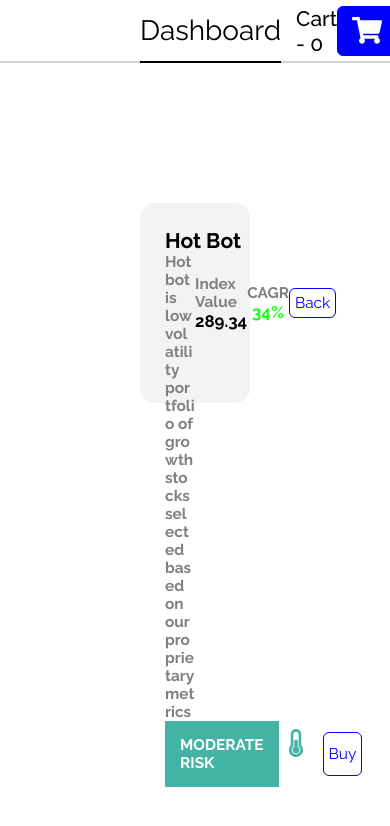
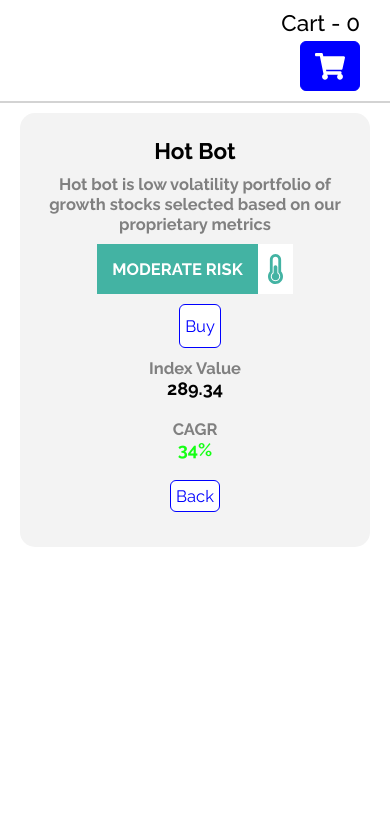
Before and after one commit to yashkuncolienker-vb/docker-miniassignment, a React (Create React App) app: page /bots-details/1 in a window 390 px wide. Shown: the top 826 px of the page. Built offline with nearby package versions, Linux system fonts and the light colour scheme.

Commit message:
000|YASH RK|Cleanup Formatting Done + Responsiveness Added

```diff
--- a/src/App.css
+++ b/src/App.css
@@ -17,6 +17,7 @@ button {
   align-self: flex-end;
   padding: 5px;
   border-radius: 6px;
+  min-height: 30px;
 }
 button:hover {
   background-color: blue;
--- a/src/components/BotCard/BotCard.css
+++ b/src/components/BotCard/BotCard.css
@@ -11,9 +11,9 @@
   display: flex;
   flex-direction: row;
   align-self: center;
+  gap: 20px;
 }
 .findata-container > * {
-  margin: 0 10px;
   display: flex;
   flex-direction: column;
   align-items: center;
@@ -26,5 +26,5 @@
   flex-direction: column;
   align-self: flex-end;
   align-items: flex-end;
-  gap: 8px;
+  gap: 5px;
 }
--- a/src/components/CartButton/CartButton.css
+++ b/src/components/CartButton/CartButton.css
@@ -2,12 +2,11 @@
   display: flex;
   justify-content: space-between;
   align-items: center;
-  width: 75px;
+  width: 74px;
 }
 .cart-btn-container > button {
   font-weight: 700;
   font-size: 2rem;
-  max-height: 28px;
   padding: 0 5px;
   line-height: 1;
 }
--- a/src/components/CartButton/CartButton.jsx
+++ b/src/components/CartButton/CartButton.jsx
@@ -8,16 +8,8 @@ const CartButton = ({ id, botname }) => {
   const botsInCart_count = incart[id];
 
   return (
-    <div>
-      {!elementInCart ? (
-        <button
-          onClick={() =>
-            dispatch({ type: 'addToCart', payload: { id, botname } })
-          }
-        >
-          Buy
-        </button>
-      ) : (
+    <>
+      {elementInCart ? (
         <div className="cart-btn-container">
           <button
             className="minus"
@@ -37,8 +29,16 @@ const CartButton = ({ id, botname }) => {
             +
           </button>
         </div>
+      ) : (
+        <button
+          onClick={() =>
+            dispatch({ type: 'addToCart', payload: { id, botname } })
+          }
+        >
+          Buy
+        </button>
       )}
-    </div>
+    </>
   );
 };
 
--- a/src/components/Navbar/Navbar.css
+++ b/src/components/Navbar/Navbar.css
@@ -1,17 +1,12 @@
 nav {
   display: flex;
-  justify-content: left;
-  padding-bottom: 0;
   border-bottom: 2px solid lightgray;
-  z-index: 0;
   padding: 0 10rem;
 }
 nav h1 {
-  font-weight: 400;
   padding: 1rem 0;
   border-bottom: 2px solid black;
   margin-bottom: -2px;
-  z-index: 1;
   font-size: 2rem;
 }
 nav h2 {
@@ -25,13 +20,20 @@ nav button {
   background-color: blue;
   color: white;
 }
-
 nav a {
   margin-left: auto;
   align-self: center;
 }
-
-nav button:active {
-  transform: scale(0.9);
-  transition: transform 0.1s;
+@media (max-width: 426px) {
+  html {
+    font-size: 15px;
+  }
+  nav h1 {
+    display: none;
+  }
+  nav {
+    flex-direction: column;
+    align-items: flex-end;
+    padding: 10px 30px !important;
+  }
 }
--- a/src/pages/BotDetails/BotDetails.css
+++ b/src/pages/BotDetails/BotDetails.css
@@ -1,7 +1,6 @@
 .bot-details {
   margin: 10rem;
   padding: 25px;
-  height: 200px;
   display: flex;
   justify-content: space-between;
   background-color: rgb(243, 243, 243);
@@ -11,9 +10,8 @@
   font-size: 1.1rem;
 }
 .thermometer {
-  background-color: white;
   color: #43b3a3;
-  margin: 8px 10px;
+  margin: auto 10px;
 }
 .moderate-risk-container {
   background-color: #43b3a3;
@@ -24,7 +22,6 @@
   background-color: #43b3a3;
   color: white;
   padding: 15px;
-  align-self: center;
 }
 .moderate-risk-container + div {
   display: inline-block;
@@ -35,26 +32,27 @@
 }
 .details-btn-container {
   display: flex;
+  margin-top: 10px;
   align-items: center;
 }
 .details-btn-container .cart-btn-container {
   font-size: 1.5rem;
   width: 130px;
 }
+.details-btn-container .cart-btn-container div {
+  min-width: 36px;
+}
 .details-btn-container .cart-btn-container button {
-  max-height: 44px;
   height: 44px;
   width: 44px;
   font-size: 2rem;
 }
 .details-text-container {
-  display: flex;
-  flex-direction: column;
-  justify-content: space-between;
   word-wrap: break-word;
   width: 50%;
 }
 .details-text-container h4 {
+  margin-bottom: 10px;
   font-size: 1.5rem;
 }
 .bot-details > *:not(:first-child) {
@@ -68,3 +66,28 @@
 .bot-details > div:nth-of-type(3) p {
   color: rgb(20, 255, 20);
 }
+@media (max-width: 900px) {
+  .bot-details {
+    flex-direction: column;
+  }
+  .details-text-container {
+    width: 100%;
+    text-align: center;
+  }
+  .details-text-container h4 {
+    margin: auto;
+    margin-bottom: 10px;
+  }
+  .details-btn-container {
+    flex-direction: column;
+    gap: 10px;
+  }
+  .bot-details > *:not(:first-child) {
+    margin: 10px;
+  }
+}
+@media (max-width: 426px) {
+  .bot-details {
+    margin: 10px 20px !important;
+  }
+}
--- a/src/pages/BotDetails/BotDetails.jsx
+++ b/src/pages/BotDetails/BotDetails.jsx
@@ -25,7 +25,9 @@ const BotDetails = () => {
                   size="2x"
                 />
               </div>
-              <CartButton id={id} botname={details[0].bot} />
+              <div>
+                <CartButton id={id} botname={details[0].bot} />
+              </div>
             </div>
           </div>
           <div>
--- a/src/pages/Cart/Cart.css
+++ b/src/pages/Cart/Cart.css
@@ -7,24 +7,24 @@
   gap: 1rem;
   border-radius: 15px;
 }
-.cart h1 {
+.cart h1,
+h5 {
   align-self: center;
 }
 .cart > div {
   display: flex;
   justify-content: space-between;
 }
-.cart > h5 {
+.cart > div > h5 {
   font-size: 2rem;
-  align-self: center;
-}
-.cart > div > h5 {
-  display: inline-block;
-  font-size: 2rem;
-}
-.cart > div > h5:nth-of-type(1) {
   color: black;
 }
 .cart a {
   margin-left: auto;
 }
+@media (max-width: 426px) {
+  .cart h1,
+  .cart h5 {
+    font-size: 1.5rem !important;
+  }
+}
--- a/src/pages/bots/Bots.css
+++ b/src/pages/bots/Bots.css
@@ -3,3 +3,12 @@
   font-weight: 400;
   font-size: 1rem;
 }
+@media (max-width: 426px) {
+  .bot-container h2,
+  .findata-container {
+    display: none;
+  }
+  .bot-container > * {
+    margin: 30px;
+  }
+}
```
